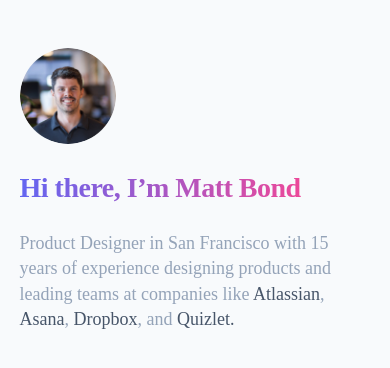
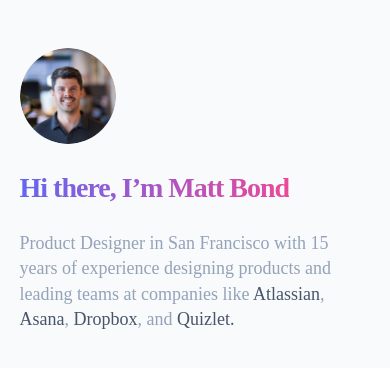
Before and after one commit to mattbond21/mattbond.com.au, a Jekyll site: the page built from index.html, in a window 390 px wide. Shown: the top 368 px of the page. Built offline with Jekyll 4.4.1, drawn with Linux system fonts in a browser that asks for light colours; some web fonts are replaced.

Commit message:
h1 for mobile

```diff
--- a/css/main.css
+++ b/css/main.css
@@ -378,6 +378,7 @@ li {
 
     h1 {
       font-size: 28px;
+      letter-spacing: -1px;
     }
 
     h2 {
```
